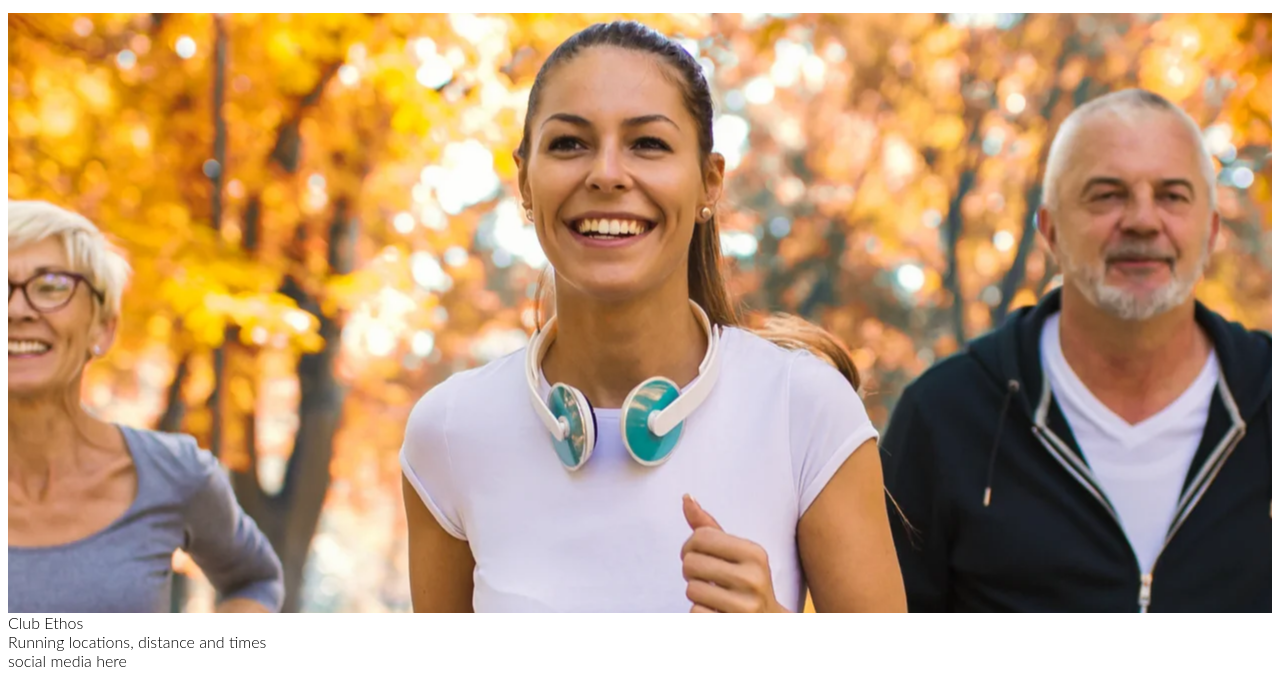
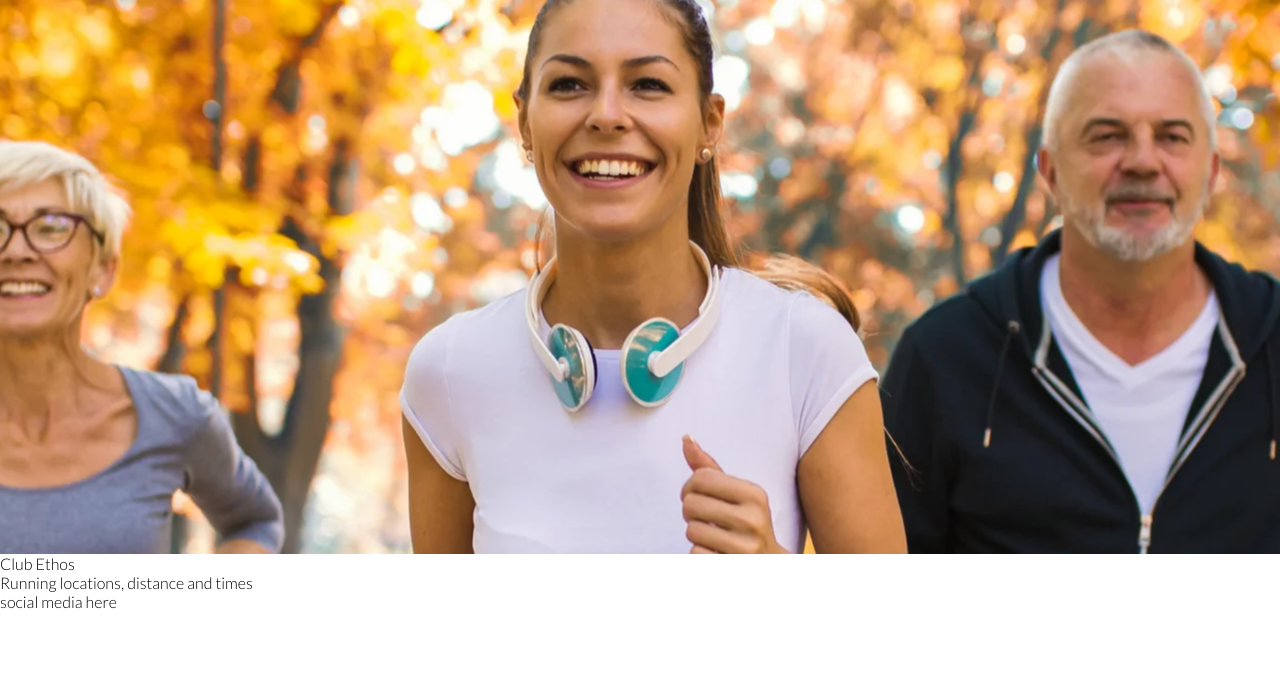
Before and after one commit to leofneto182/love-running, a plain HTML site: page index.html in a window 1280 px wide. Shown: the part 142-820 px from the top of the page. Drawn offline with Linux system fonts and the light colour scheme.

Commit message:
Add google fonts and remove default margins, padding and borders

```diff
--- a/assets/css/style.css
+++ b/assets/css/style.css
@@ -1,3 +1,10 @@
+@import url('https://fonts.googleapis.com/css2?family=Lato:wght@300&family=Oswald&display=swap');
+
+* {
+    margin: 0;
+    padding: 0;
+    border: none;
+}
 body {
     font-family: Lato, sans-serif;
     font-weight: 300;
@@ -8,7 +15,3 @@ body {
     width: 100%;
     background: url('../images/hero-image.webp') no-repeat center center;
 }
-
-oi {
-    color: blue;
-}
--- a/index.html
+++ b/index.html
@@ -32,7 +32,7 @@
 <section>
     <div id="hero-image"></div>
 </section>
-<section id="'oi">
+<section>
     Club Ethos
 </section>
 <section>
```
